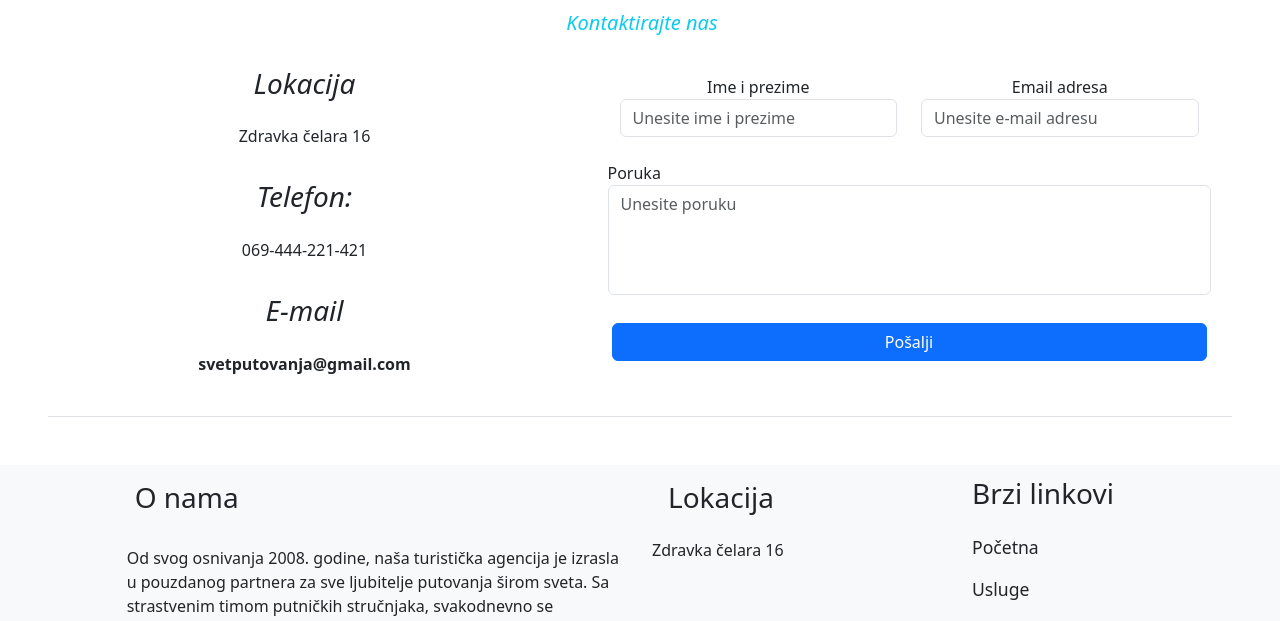
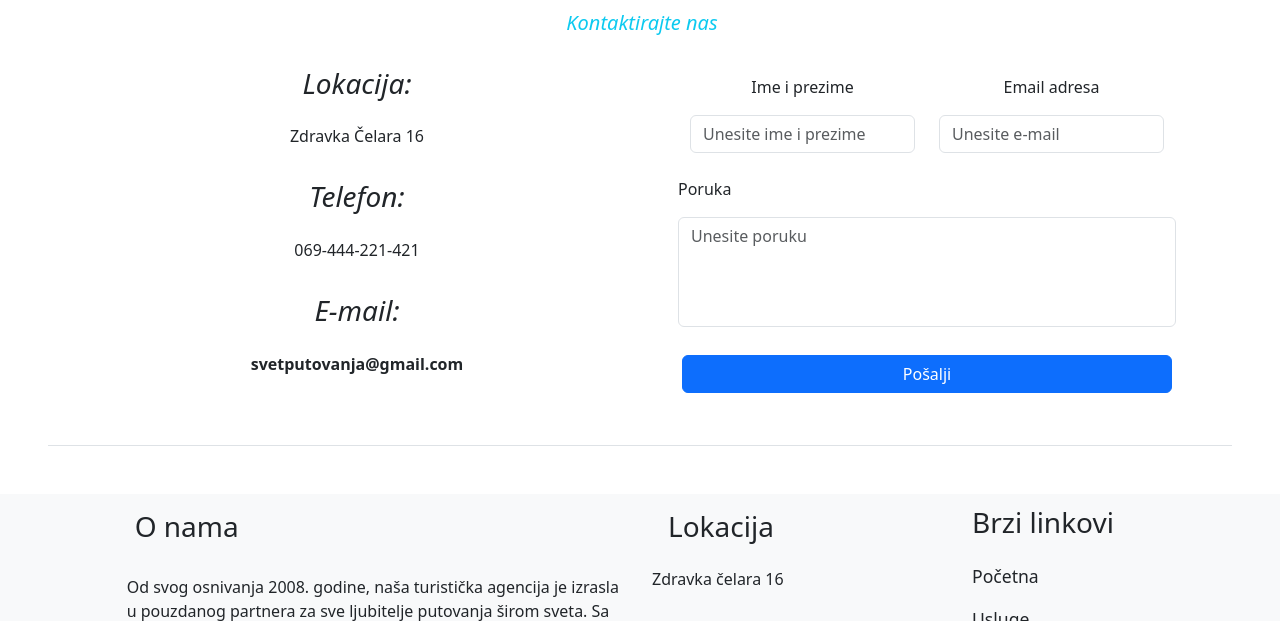
Before and after one commit to djordje-taskovicict/Svet-putovanja, a plain HTML site: page o_agenciji.html in a window 1280 px wide. Shown: the part 665-1286 px from the top of the page. Drawn offline with nearby package versions, Linux system fonts and the light colour scheme.

Commit message:
Add files via upload

```diff
--- a/o_agenciji.html
+++ b/o_agenciji.html
@@ -54,7 +54,7 @@
                         </div>
                     </div>
                     <div class="col-md-2 container text-center col-sm-10 rounded-5">
-                    <img class="rounded-5 img-fluid w-100 m-1 slike-ag" src="slike/unutar_agencije.png" alt="untra agencije"/>
+                        <img class="rounded-5 img-fluid w-100 m-1 slike-ag" src="slike/unutar_agencije.png" alt="untra agencije" />
                         <br /><br />
                         <img class="rounded-5 img-fluid w-100 m-1 slike-ag" src="slike/unutar_agencije2.png" alt="unutar agencije2" />
                     </div>
@@ -62,40 +62,39 @@
             </div>
         </section>
 
-
         <section class="Kontakt border-bottom border-top m-5">
             <div class="container m-4">
                 <h1 class="m-3 text-center fw-bold">Kontakt</h1>
                 <h5 class="m-3 text-center fst-italic text-info">Kontaktirajte nas</h5>
-              <div class="d-flex justify-content-center">
-                  <div class="row col-md-6 col-sm-5">
-                      <div class="row text-center">
-                          <h3 class="p-3 fst-italic">Lokacija</h3>
-                          <P>Zdravka čelara 16</P>
+                <div class="row justify-content-center">
+                    <div class="col-12 col-md-6">
+                        <div class="text-center">
+                            <h3 class="p-3 fst-italic">Lokacija:</h3>
+                            <p>Zdravka Čelara 16</p>
                         </div>
-                      <div class="row text-center">
+                        <div class="text-center">
                             <h3 class="p-3 fst-italic">Telefon:</h3>
-                          <P>069-444-221-421</P>
+                            <p>069-444-221-421</p>
                         </div>
-                      <div class="row text-center">
-                          <h3 class="p-3 fst-italic">E-mail</h3>
-                          <P><b>svetputovanja@gmail.com</b></P>
+                        <div class="text-center">
+                            <h3 class="p-3 fst-italic">E-mail:</h3>
+                            <p><b>svetputovanja@gmail.com</b></p>
                         </div>
                     </div>
-                  <div class="col-md-6 col-md-7">
+                    <div class="col-12 col-md-6">
                         <form>
                             <div class="row text-center m-4">
                                 <div class="form-group col-md-6">
-                                  <label for="name">Ime i prezime</label>
+                                    <p for="name">Ime i prezime</p>
                                     <input type="text" class="form-control w-100" id="name" placeholder="Unesite ime i prezime">
                                 </div>
                                 <div class="form-group col-md-6">
-                                  <label for="email">Email adresa</label>
-                                  <input type="email" class="form-control w-100" id="email" placeholder="Unesite e-mail adresu">
+                                    <p for="email">Email adresa</p>
+                                    <input type="email" class="form-control w-100" id="email" placeholder="Unesite e-mail">
                                 </div>
                             </div>
                             <div class="form-group m-4">
-                              <label for="message">Poruka</label>
+                                <p for="message">Poruka</p>
                                 <textarea class="form-control w-100" id="message" rows="4" placeholder="Unesite poruku"></textarea>
                             </div>
                             <div class="d-flex justify-content-center m-4">
@@ -104,9 +103,7 @@
                         </form>
                     </div>
                 </div>
-
             </div>
-
         </section>
     </main>
 
```
Also changed, not shown: index.html (+1 -1 lines), o_autoru.html (+1 -1 lines), rezervacija.html (+1 -1 lines), usluge.html (+1 -1 lines). Lines whose indentation alone changed are shown as unchanged.
